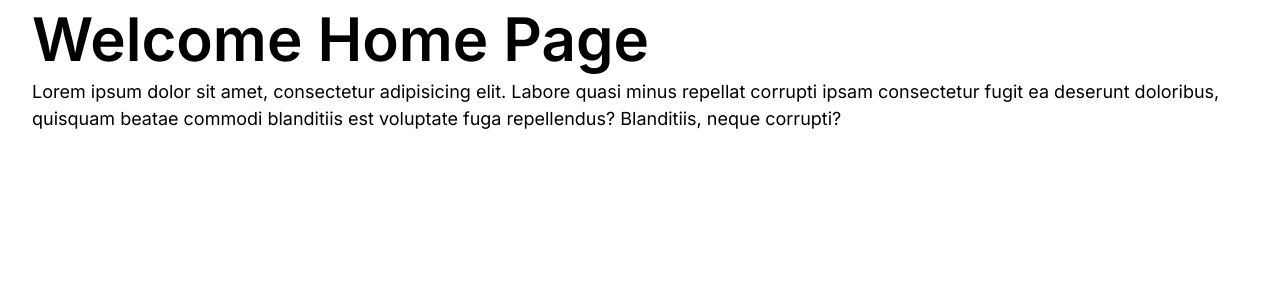
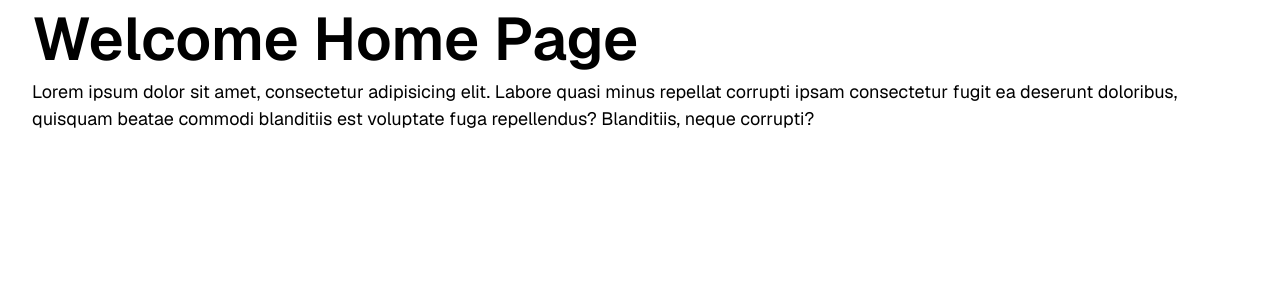
Before and after one commit to yavuzyolbir/nextjs-design-system-starter, a Next.js app: page / in a window 1280 px wide. Shown: the top 300 px of the page. Built offline with nearby package versions, Linux system fonts and the light colour scheme.

Commit message:
button component updated

```diff
--- a/src/app/layout.tsx
+++ b/src/app/layout.tsx
@@ -1,10 +1,9 @@
 import type { Metadata } from "next";
-import { Inter } from "next/font/google";
-const inter = Inter({
-  weight: ["400", "500", "600", "700"],
+import { Geist } from "next/font/google";
+const geist = Geist({
   subsets: ["latin"],
   display: "swap",
-  variable: "--font-inter",
+  variable: "--font-geist",
 });
 
 import "@/assets/styles/main.scss";
@@ -20,7 +19,7 @@ export default function RootLayout({
   children: React.ReactNode;
 }>) {
   return (
-    <html lang="en" className={inter.variable}>
+    <html lang="en" className={geist.variable}>
       <body>{children}</body>
     </html>
   );
--- a/src/assets/styles/_variables.scss
+++ b/src/assets/styles/_variables.scss
@@ -3,7 +3,7 @@
 // --> Typography
 :root {
   // ~~ body
-  --body-font-family: var(--font-inter);
+  --body-font-family: var(--font-geist);
   --body-font-size: 1.125rem;
   --body-line-height: 1.5;
 
@@ -34,11 +34,22 @@
 
 // --> Colors
 :root {
+  --color-white: #fff;
+  --color-black: #000;
+
   // ~~ neutral
   $colors_neutral: (
-    "950": "#000",
-    "900": "#111",
-    "800": "#222",
+    "50": "#f6f6f6",
+    "100": "#e7e7e7",
+    "200": "#d1d1d1",
+    "300": "#b0b0b0",
+    "400": "#888888",
+    "500": "#6d6d6d",
+    "600": "#5d5d5d",
+    "700": "#4f4f4f",
+    "800": "#454545",
+    "900": "#3d3d3d",
+    "950": "#111111",
   );
   @each $key, $color in $colors_neutral {
     --color-neutral-#{$key}: #{$color};
@@ -46,9 +57,17 @@
 
   // ~~ primary
   $colors_primary: (
-    "950": "#000",
-    "900": "#111",
-    "800": "#222",
+    "50": "#f0f4fe",
+    "100": "#dee7fb",
+    "200": "#c5d6f8",
+    "300": "#9dbcf3",
+    "400": "#6e97ec",
+    "500": "#4c74e5",
+    "600": "#3555d8",
+    "700": "#2e44c7",
+    "800": "#2c39a1",
+    "900": "#283580",
+    "950": "#1d224e",
   );
   @each $key, $color in $colors_primary {
     --color-primary-#{$key}: #{$color};
@@ -56,9 +75,17 @@
 
   // ~~ auxiliary
   $colors_auxiliary: (
-    "950": "#000",
-    "900": "#111",
-    "800": "#222",
+    "50": "#effaff",
+    "100": "#def5ff",
+    "200": "#b6edff",
+    "300": "#76e1ff",
+    "400": "#2dd2ff",
+    "500": "#01aee1",
+    "600": "#0099d3",
+    "700": "#007aaa",
+    "800": "#00678c",
+    "900": "#065574",
+    "950": "#04364d",
   );
   @each $key, $color in $colors_auxiliary {
     --color-auxiliary-#{$key}: #{$color};
@@ -66,9 +93,17 @@
 
   // ~~ danger
   $colors_danger: (
-    "950": "#000",
-    "900": "#111",
-    "800": "#222",
+    "50": "#fff1f2",
+    "100": "#ffe0e3",
+    "200": "#ffc6cb",
+    "300": "#ff9fa7",
+    "400": "#ff6875",
+    "500": "#fb3748",
+    "600": "#e9192b",
+    "700": "#c41121",
+    "800": "#a2121e",
+    "900": "#861620",
+    "950": "#49060c",
   );
   @each $key, $color in $colors_danger {
     --color-danger-#{$key}: #{$color};
@@ -76,9 +111,17 @@
 
   // ~~ success
   $colors_success: (
-    "950": "#000",
-    "900": "#111",
-    "800": "#222",
+    "50": #f1fcf3,
+    "100": #defae5,
+    "200": #bff3cb,
+    "300": #77e491,
+    "400": #53d573,
+    "500": #2cbb4f,
+    "600": #1f9a3d,
+    "700": #1c7934,
+    "800": #1b602c,
+    "900": #184f27,
+    "950": #082b12,
   );
   @each $key, $color in $colors_success {
     --color-success-#{$key}: #{$color};
@@ -86,9 +129,17 @@
 
   // ~~ warning
   $colors_warning: (
-    "950": "#000",
-    "900": "#111",
-    "800": "#222",
+    "50": "#fffee7",
+    "100": "#fffec1",
+    "200": "#fffa86",
+    "300": "#ffee41",
+    "400": "#ffde0d",
+    "500": "#ffcf00",
+    "600": "#d19800",
+    "700": "#a66c02",
+    "800": "#89540a",
+    "900": "#74450f",
+    "950": "#442404",
   );
   @each $key, $color in $colors_warning {
     --color-warning-#{$key}: #{$color};
@@ -96,9 +147,17 @@
 
   // ~~ info
   $colors_info: (
-    "950": "#000",
-    "900": "#111",
-    "800": "#222",
+    "50": "#effaff",
+    "100": "#def5ff",
+    "200": "#b6edff",
+    "300": "#76e1ff",
+    "400": "#2dd2ff",
+    "500": "#01aee1",
+    "600": "#0099d3",
+    "700": "#007aaa",
+    "800": "#00678c",
+    "900": "#065574",
+    "950": "#04364d",
   );
   @each $key, $color in $colors_info {
     --color-info-#{$key}: #{$color};
```
Also changed, not shown: src/components/base/Button/Button.module.scss (+98 -11 lines), src/components/base/Button/index.tsx (+8 -4 lines), 2 other files (tests, documents, lock files or other folders).
